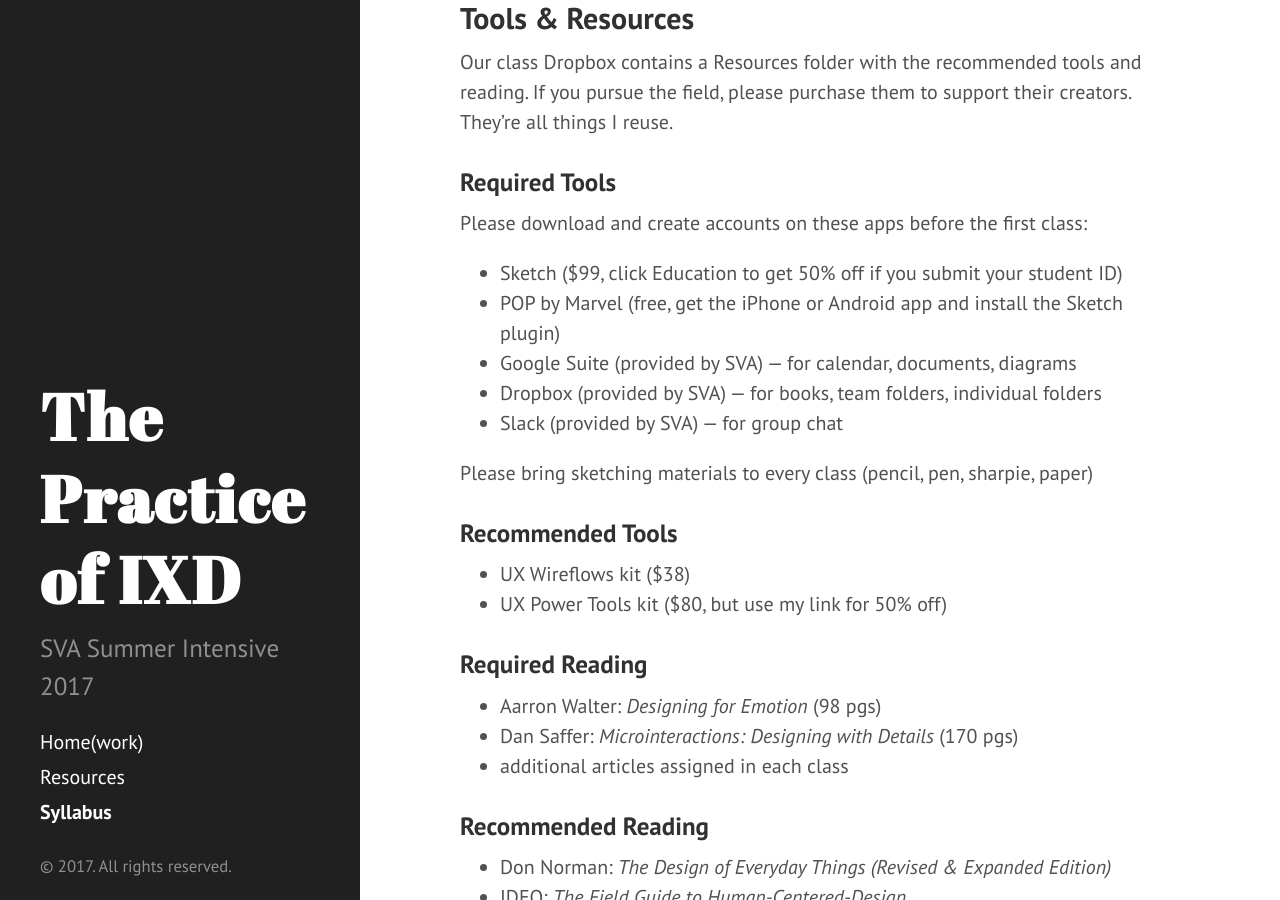
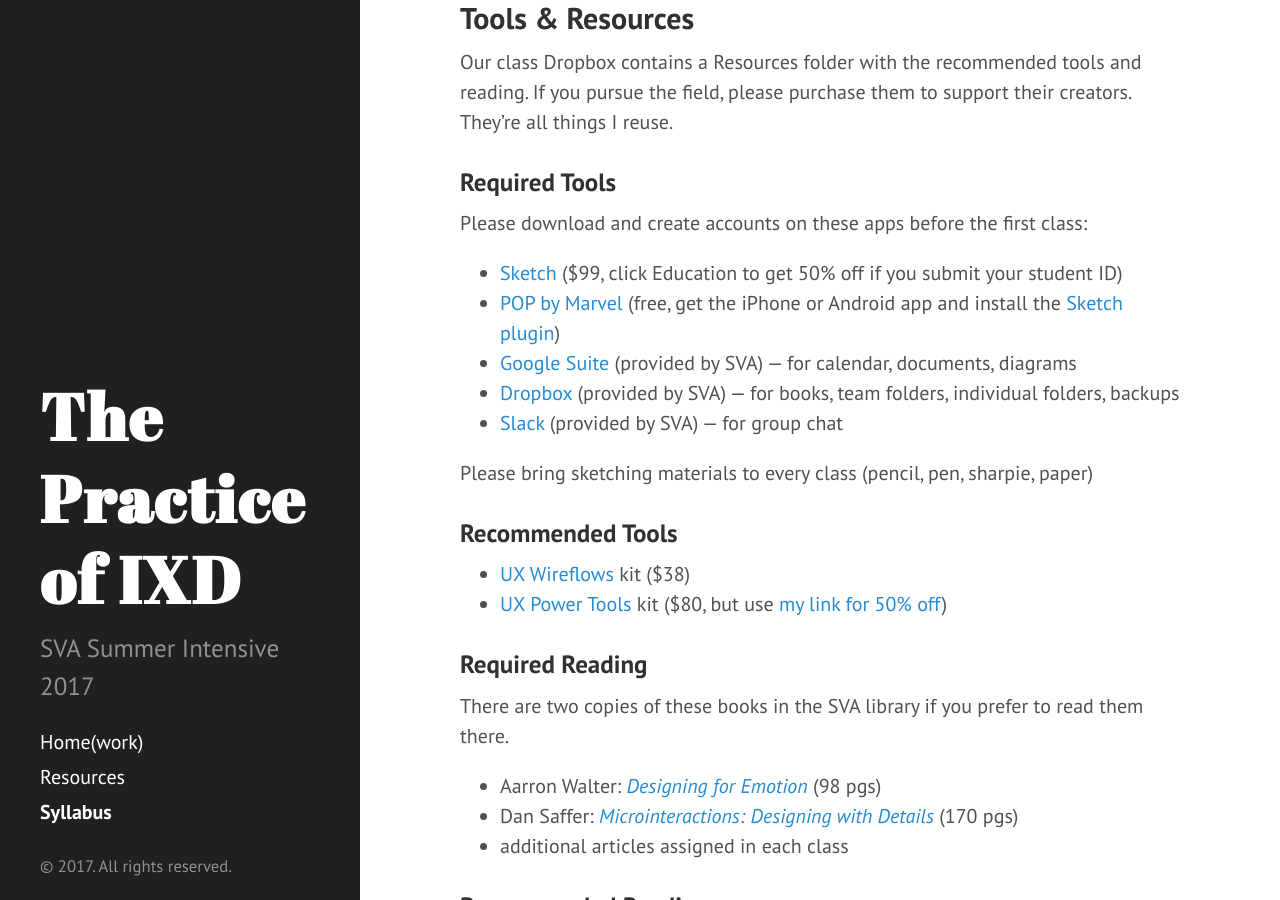
Before and after one commit to energy7/practiceixd, a Jekyll site: the page built from syllabus.md, in a window 1280 px wide and 900 px high, scrolled down 2400 px. Built offline with Jekyll 4.4.1, drawn with Linux system fonts in a browser that asks for light colours; some of the changed text lies outside the part shown.

Commit message:
add links to syllabus

```diff
--- a/syllabus.md
+++ b/syllabus.md
@@ -46,7 +46,7 @@
 30% homework and reading
 40% final critique
 
-The project for the class is to design an onboarding flow for Tech Solidarity, a grassroots group whose goal is to better connect tech workers with the communities they live in. You and a partner will work to create a responsive experience that serves and builds their community.
+The project for the class is to design an onboarding flow for [Tech Solidarity](https://techsolidarity.org), a grassroots group whose goal is to better connect tech workers with the communities they live in. You and a partner will work to create a responsive experience that serves and builds their community.
 
 (If you volunteer with another organization and would like to design for that group instead, that is a possibility. Email me before the first class.)
 
@@ -69,31 +69,32 @@
 
 ### Required Tools
 Please download and create accounts on these apps before the first class:
-* Sketch ($99, click Education to get 50% off if you submit your student ID)
-* POP by Marvel (free, get the iPhone or Android app and install the Sketch plugin)
-* Google Suite (provided by SVA) — for calendar, documents, diagrams
-* Dropbox  (provided by SVA) — for books, team folders, individual folders
-* Slack (provided by SVA) — for group chat
+* [Sketch](https://www.sketchapp.com/) ($99, click Education to get 50% off if you submit your student ID)
+* [POP by Marvel](https://marvelapp.com/pop/) (free, get the iPhone or Android app and install the [Sketch plugin](https://marvelapp.com/prototype-with-sketch/))
+* [Google Suite](https://www.google.com/) (provided by SVA) — for calendar, documents, diagrams
+* [Dropbox](https://www.dropbox.com) (provided by SVA) — for books, team folders, individual folders, backups
+* [Slack](https://slack.com/) (provided by SVA) — for group chat
 
 Please bring sketching materials to every class (pencil, pen, sharpie, paper)
 
 ### Recommended Tools
-* UX Wireflows kit ($38)
-* UX Power Tools kit ($80, but use my link for 50% off)
+* [UX Wireflows](https://ui8.net/products/ux-kits-ui-wireflows) kit ($38)
+* [UX Power Tools](https://www.uxpower.tools/) kit ($80, but use [my link for 50% off](https://gum.co/uxpt-bundle/skillshare-heinz))
 
 ### Required Reading
-* Aarron Walter: _Designing for Emotion_ (98 pgs)
-* Dan Saffer: _Microinteractions: Designing with Details_ (170 pgs)
+There are two copies of these books in the SVA library if you prefer to read them there.
+* Aarron Walter: [_Designing for Emotion_](https://abookapart.com/products/designing-for-emotion) (98 pgs)
+* Dan Saffer: [_Microinteractions: Designing with Details_](https://www.amazon.com/Microinteractions-Full-Color-Designing-Details/dp/1491945923) (170 pgs)
 * additional articles assigned in each class
 
 ### Recommended Reading
-* Don Norman: _The Design of Everyday Things (Revised & Expanded Edition)_
-* IDEO: _The Field Guide to Human-Centered-Design_
-* Louis Rosenfeld: _Information Architecture for the Web and Beyond (4th Edition)_
+* Don Norman: [_The Design of Everyday Things (Revised & Expanded Edition)_](https://www.amazon.com/Design-Everyday-Things-Revised-Expanded/dp/0465050654/)
+* IDEO: [_The Field Guide to Human-Centered-Design_](http://www.designkit.org/resources/1)
+* Louis Rosenfeld: [_Information Architecture for the Web and Beyond (4th Edition)_](http://shop.oreilly.com/product/0636920034674.do)
 
 ## Professor
 
 Erica Heinz
-ericaheinz.com
+[ericaheinz.com](http://ericaheinz.com/)
 eh@ericaheinz.com
 Office hours by appointment
```
Also changed, not shown: 3 other files.
